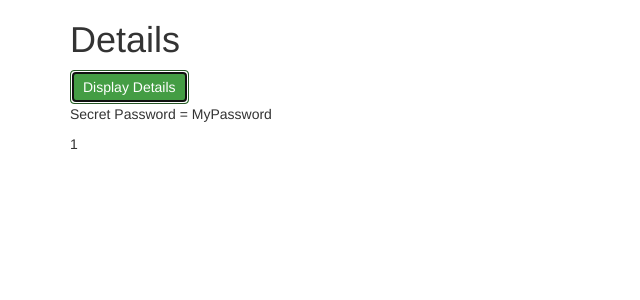
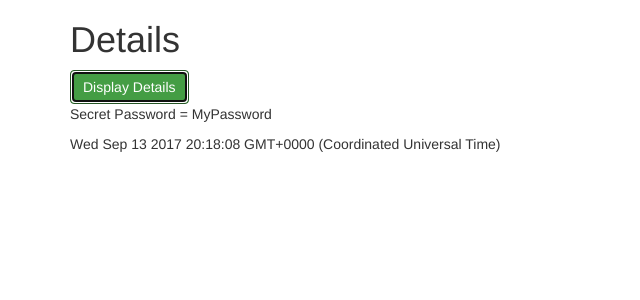
Before and after one commit to marcelobelli/learning-angular, an Angular app: page / in a window 1280 px wide. Both pictures are taken after a click on the button "Display Details". Shown: the top 300 px of the page, without its empty margins (0-640 px from the left). Built offline with nearby package versions, Linux system fonts and the light colour scheme.

Commit message:
Exercise 03 using index

```diff
--- a/src/app/exercise03/exercise03.component.html
+++ b/src/app/exercise03/exercise03.component.html
@@ -6,6 +6,6 @@
 <br>
 <p *ngIf="showDetail">Secret Password = {{password}}</p>
 <p
-    [ngStyle]="{'background-color': message >= 5 ? 'blue' : 'transparent'}"
-    [ngClass]="{white: message >= 5}"
-    *ngFor="let message of messages">{{message}}</p>
+    *ngFor="let message of messages; let i = index"
+    [ngStyle]="{'background-color': i > 4 ? 'blue' : 'transparent'}"
+    [ngClass]="{white: i > 4}">{{message}}</p>
--- a/src/app/exercise03/exercise03.component.ts
+++ b/src/app/exercise03/exercise03.component.ts
@@ -18,7 +18,7 @@ export class Exercise03Component implements OnInit {
 
   onClickDetails() {
     this.showDetail = !this.showDetail;
-    this.messages.push(this.messages.length + 1);
+    this.messages.push(Date());
   }
 
 }
```
